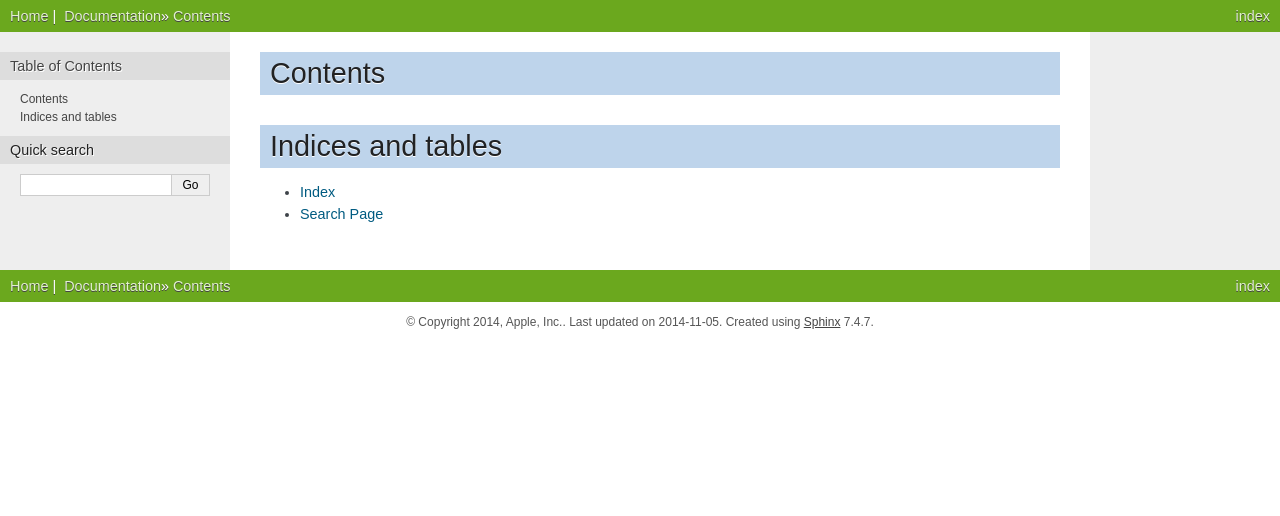
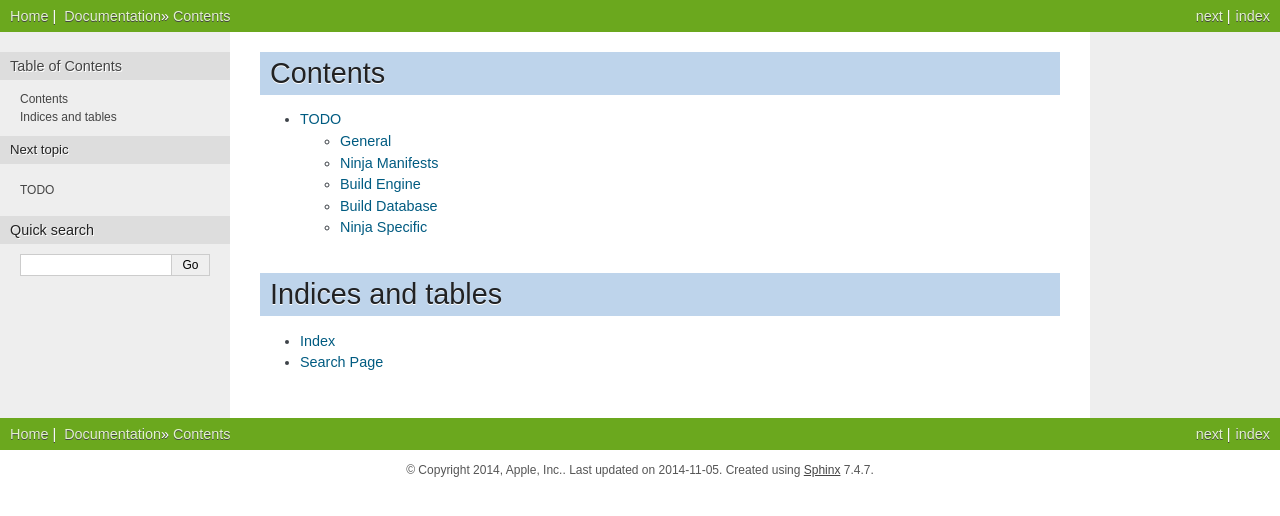
Before and after one commit to swiftlang/swift-llbuild, a Sphinx documentation site: the page built from docs/contents.rst, in a window 1280 px wide. Shown: the top 516 px of the page. Built offline with Sphinx 7.4.7, drawn with Linux system fonts in a browser that asks for light colours; some of the changed lines change nothing that is shown.

Commit message:
[docs] Add my running TODO list to docs.

```diff
--- /dev/null
+++ b/docs/TODO.rst
@@ -0,0 +1,91 @@
+======
+ TODO
+======
+
+General
+=======
+
+* Import LLVM Support and ADT.
+
+Ninja Manifests
+===============
+
+* Diagnose multiple build decls with same output.
+
+Build Engine
+============
+
+* Generalize key type.
+
+* Generalize value type.
+
+* Support dynamic rule selection (?).
+
+* Support reading compiler implicit deps.
+
+* Support multiple outputs.
+
+* Support parallelism.
+
+* Support Ninja order-only and implicit dependencies properly.
+
+* Support active scheduling (?).
+
+* Figure out if Rule should be subclassed, with virtual methods for action
+  generation and input checking.
+
+* Implement proper error handling.
+
+* Think about how to implement dynamic command failure -- how should this be
+  communicated downstream? This is another area where flexibility might be nice.
+
+* Investigate how Ninja handles syncing the build graph with the on disk state
+  when it has no DB (nevermind, seems to rebuild). What happens when an output
+  of a compile command is touched?
+
+* Introspection features for watching build status.
+
+* Performance
+
+  * Think about # of allocations in engine loop.
+
+  * Think about whether there is any way to get of per-task variable length
+    list.
+
+  * Think about making-progress policy, what order do we prefer starting tasks
+    vs. providing inputs vs. finishing tasks.
+
+  * Should we finalize immediately instead of moving things around on queues.
+
+  * We need to avoid the duplicate stating we currently do of input files.
+
+Build Database
+==============
+
+* Performance
+
+  * Should we support DB stashing extra information in Rule (its own ID
+    number). Should the engine officially maintain the ID (maybe useful once we
+    generalize anyway).
+
+  * Should we support the DB doing a bulk load of the rule data? Probably more
+    efficient for most databases, but on the other hand this would go against
+    moving to a model where the data is *only* stored in the DB layer, and the
+    BuildEngine always has to go to the DB for it. That model might be slower,
+    but more scalable.
+
+Ninja Specific
+==============
+
+* Performance
+
+  * Need to optimize the evalString() stuff. A good performance test for this is
+    to compare ``ninja -n`` on the chromium fake build.ninja file vs ``llb ninja
+    build --quiet --no-execute`` (62% of which is currently the loading, and 43%
+    of which is evalString()).
+
+  * It would be super cool to use the build engine itself for managing the
+    loading of the .ninja file, if we cached the result in a compact binary
+    representation (the build engine would then be used to recompute that as
+    necessary). This would be a nice validation of the generic engine approach
+    too.
--- a/docs/contents.rst
+++ b/docs/contents.rst
@@ -6,6 +6,7 @@ Contents
 .. toctree::
    :maxdepth: 2
 
+   TODO
 
 
 Indices and tables
```
